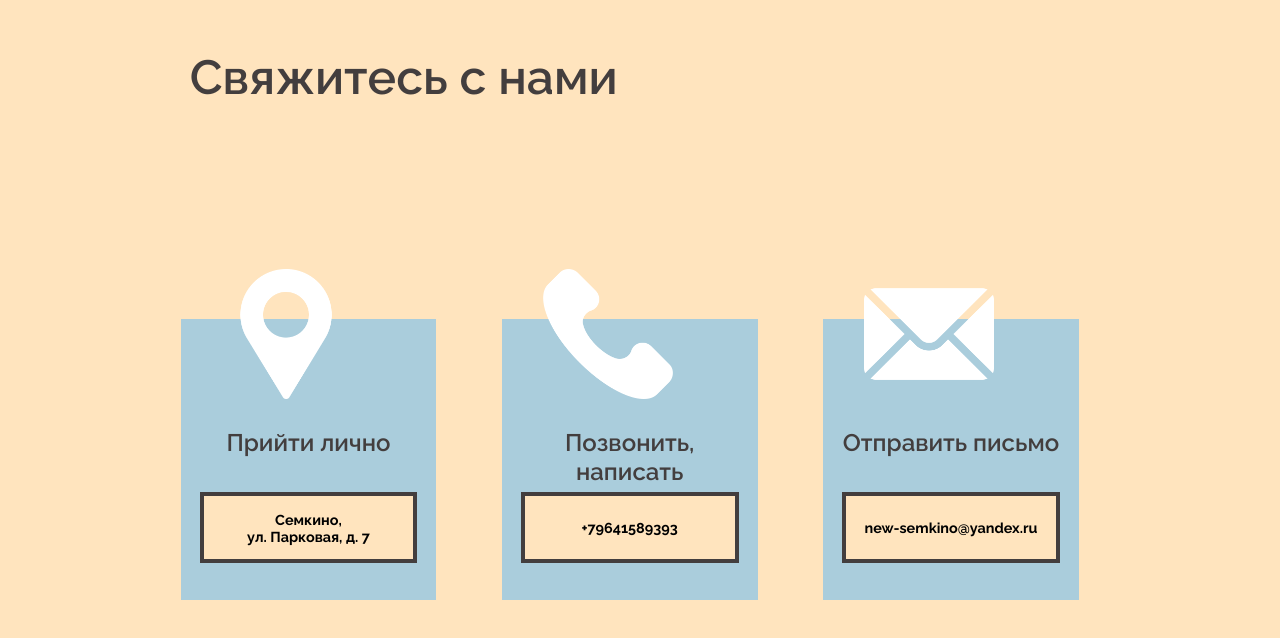
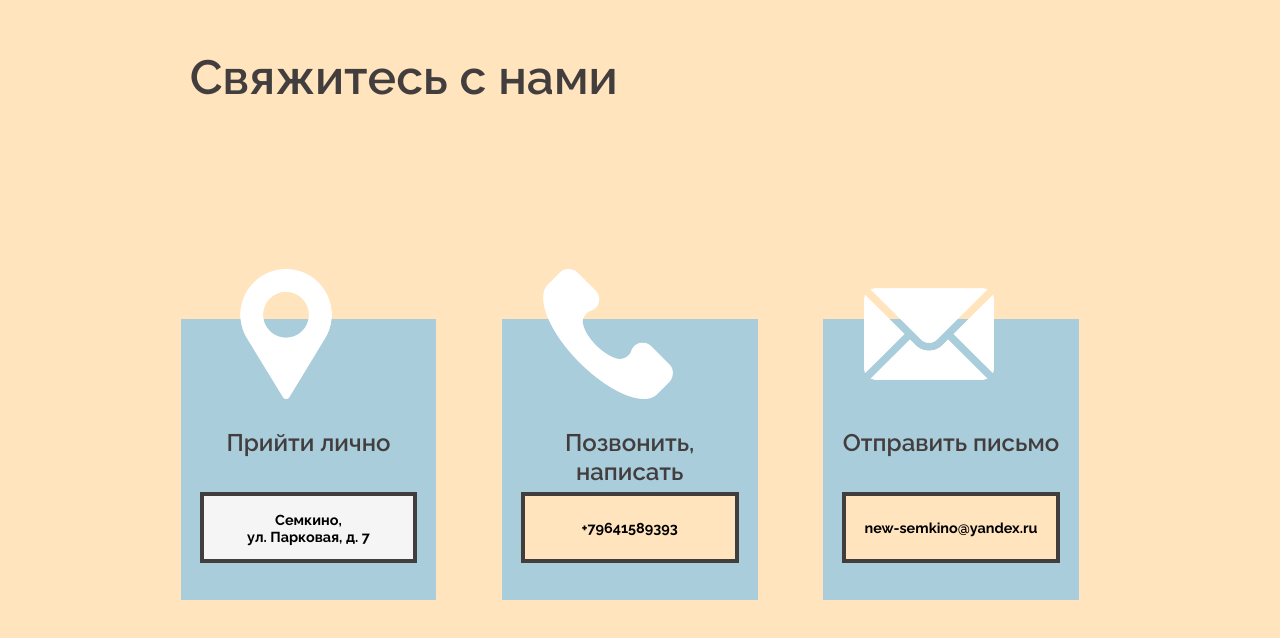
Before and after one commit to sponge-bobs-square-pants/masha, a website: page index.html in a window 1280 px wide. In both pictures the pointer is over the button 308 px from the left and 3791 px from the top of the page. Shown: the part 3264-3902 px from the top of the page. Drawn offline with Linux system fonts and the light colour scheme.

Commit message:
completed

```diff
--- a/main.css
+++ b/main.css
@@ -411,6 +411,10 @@ body, html {
 	font-size: 0.9em;
 	font-family: 'Raleway', sans-serif;
 }
+.p5-button:hover {
+	background-color: whitesmoke;
+	cursor: pointer;
+}
 
 .p5-box-text {
 	/*grid-row: 2;*/
```
